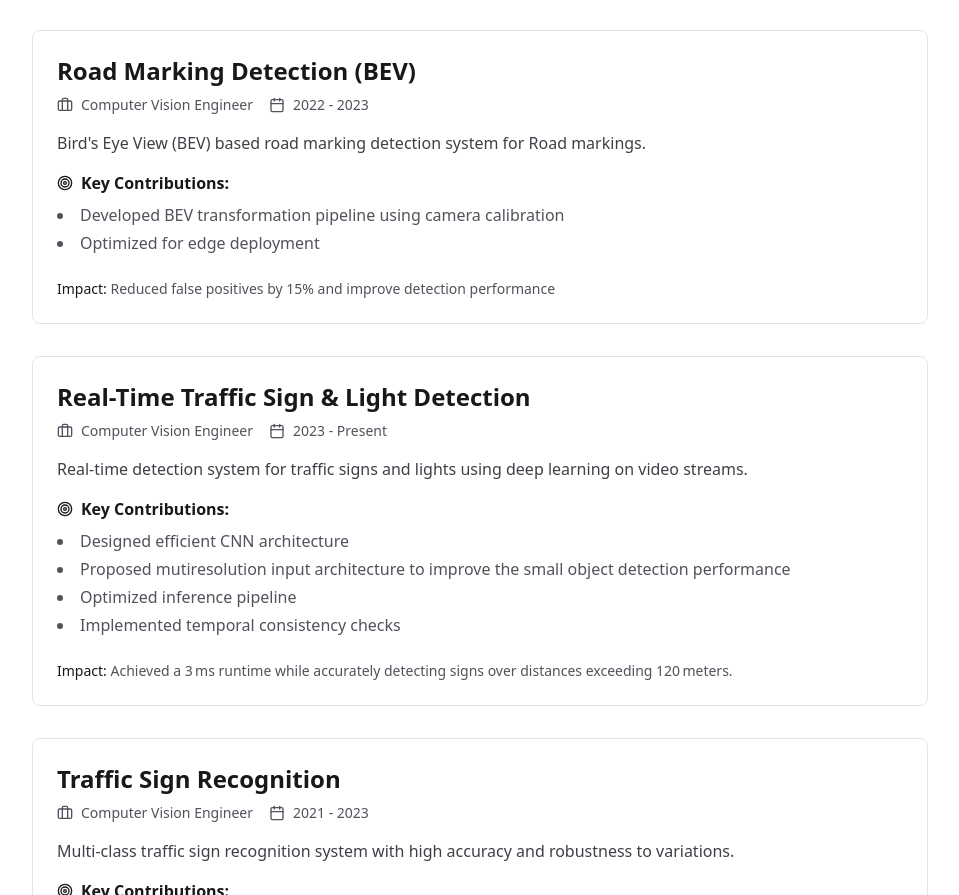
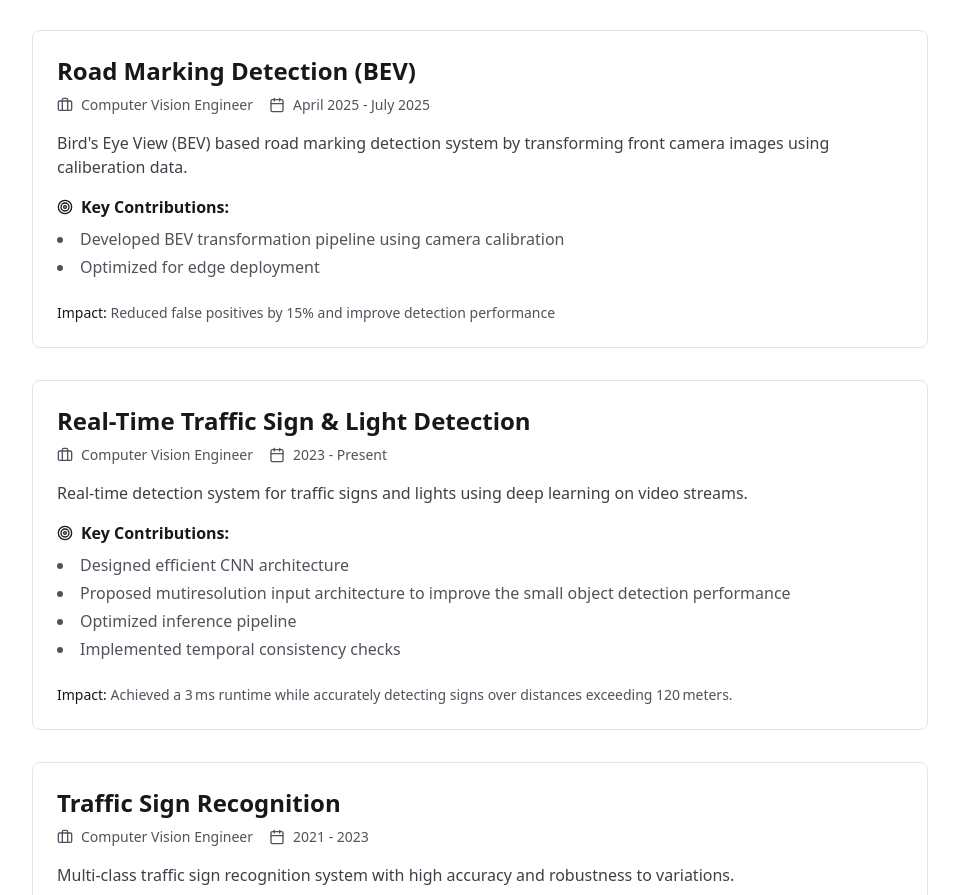
Before and after one commit to ujjwalm9895/Vijay_nagar, a Next.js app in the folder frontend/: page /industry-projects in a window 1280 px wide. Shown: the part 1034-1929 px from the top of the page, without its empty margins (160-1119 px from the left). Built offline with nearby package versions, Linux system fonts and the light colour scheme.

Commit message:
Update page.tsx

```diff
--- a/frontend/src/app/industry-projects/page.tsx
+++ b/frontend/src/app/industry-projects/page.tsx
@@ -38,9 +38,9 @@ const projects = [
   {
     title: 'Road Marking Detection (BEV)',
     role: 'Computer Vision Engineer',
-    timeline: '2022 - 2023',
+    timeline: 'April 2025 - July 2025',
     description:
-      "Bird's Eye View (BEV) based road marking detection system for Road markings.",
+      "Bird's Eye View (BEV) based road marking detection system by transforming front camera images using caliberation data.",
     contributions: [
       'Developed BEV transformation pipeline using camera calibration',
       'Optimized for edge deployment',
```
